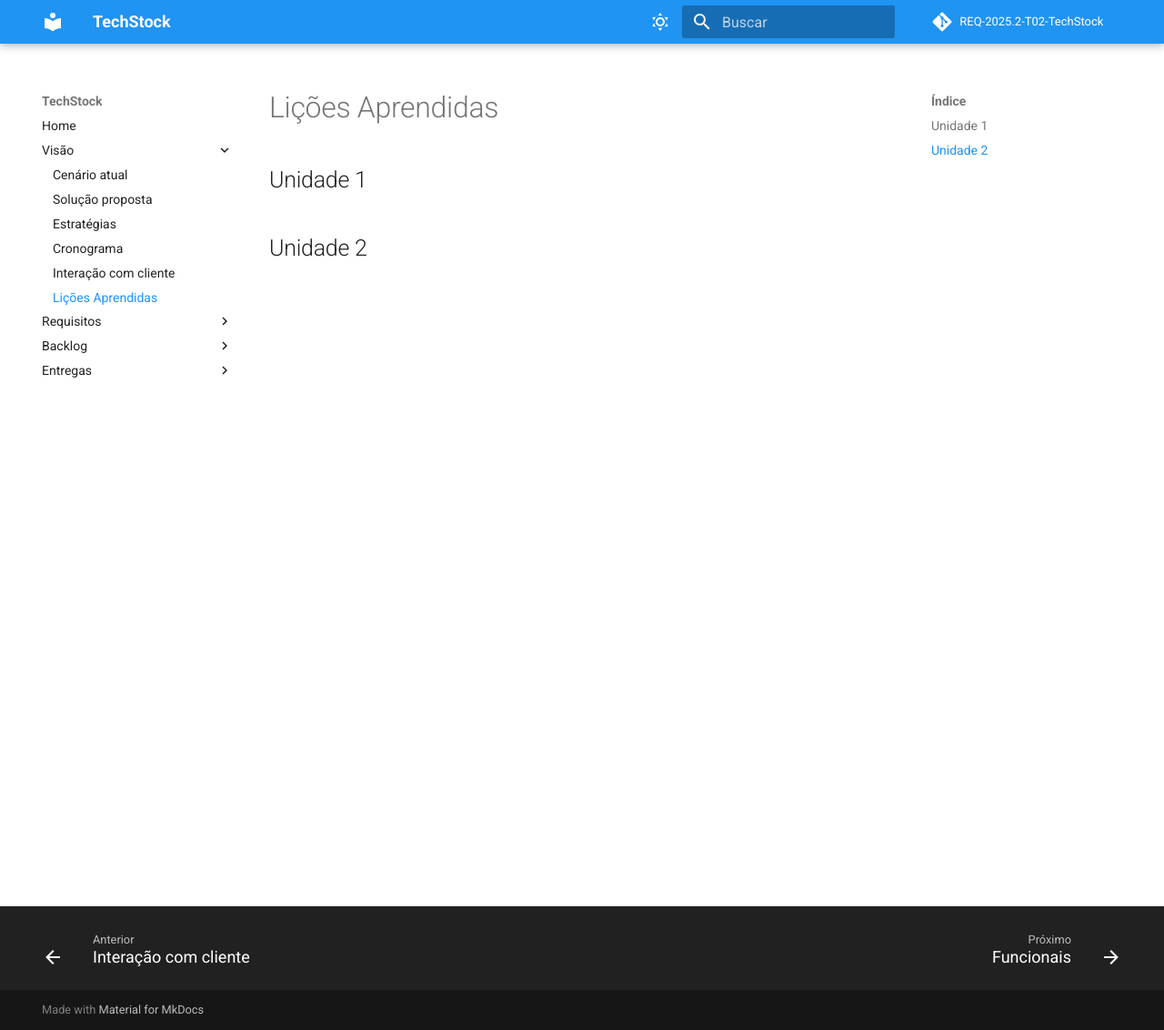
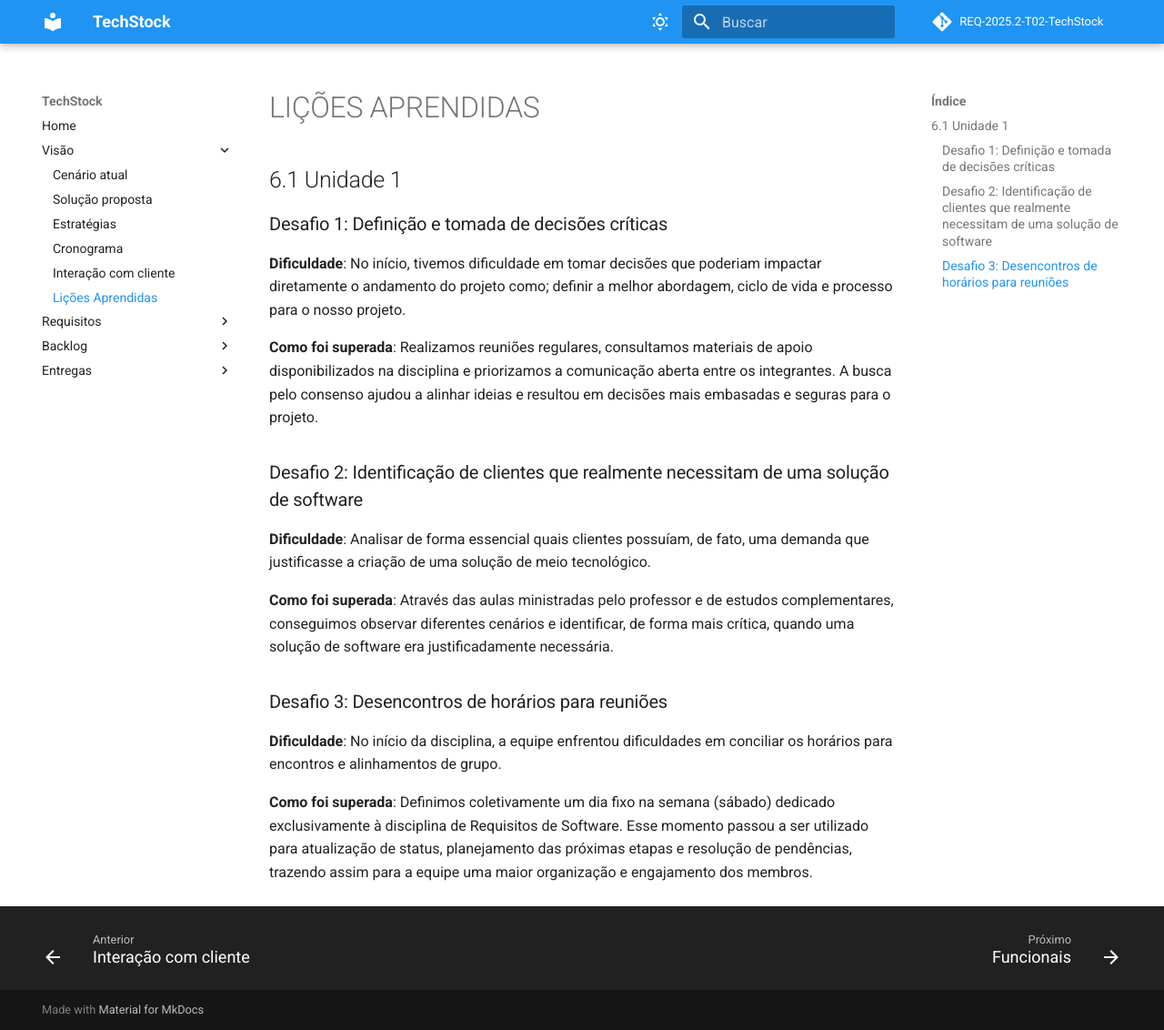
Before and after one commit to mdsreq-fga-unb/REQ-2025.2-T02-TechStock, an MkDocs documentation site: the page built from docs/visao/licoes.md, in a window 1280 px wide and 1132 px high. Shown: the whole window at 91% size. Built offline with MkDocs 1.6.1 and Material for MkDocs 9.7.7, drawn with Linux system fonts in a browser that asks for light colours.

Commit message:
docs(licoes): registra lições aprendidas da equipe

```diff
--- a/docs/visao/licoes.md
+++ b/docs/visao/licoes.md
@@ -1,9 +1,21 @@
-# Lições Aprendidas
+# LIÇÕES APRENDIDAS
 
-## Unidade 1
+## 6.1 Unidade 1
 
-<!-- Liste as lições aprendidas na retrospectiva -->
+### Desafio 1: Definição e tomada de decisões críticas
 
-## Unidade 2
+**Dificuldade**: No início, tivemos dificuldade em tomar decisões que poderiam impactar diretamente o andamento do projeto como; definir a melhor abordagem, ciclo de vida e processo para o nosso projeto.
 
-<!-- Liste as lições aprendidas na retrospectiva -->
+**Como foi superada**: Realizamos reuniões regulares, consultamos materiais de apoio disponibilizados na disciplina e priorizamos a comunicação aberta entre os integrantes. A busca pelo consenso ajudou a alinhar ideias e resultou em decisões mais embasadas e seguras para o projeto.
+
+### Desafio 2: Identificação de clientes que realmente necessitam de uma solução de software
+
+**Dificuldade**: Analisar de forma essencial quais clientes possuíam, de fato, uma demanda que justificasse a criação de uma solução de meio tecnológico.
+
+**Como foi superada**: Através das aulas ministradas pelo professor e de estudos complementares, conseguimos observar diferentes cenários e identificar, de forma mais crítica, quando uma solução de software era justificadamente necessária.
+
+### Desafio 3: Desencontros de horários para reuniões
+
+**Dificuldade**: No início da disciplina, a equipe enfrentou dificuldades em conciliar os horários para encontros e alinhamentos de grupo.
+
+**Como foi superada**: Definimos coletivamente um dia fixo na semana (sábado) dedicado exclusivamente à disciplina de Requisitos de Software. Esse momento passou a ser utilizado para atualização de status, planejamento das próximas etapas e resolução de pendências, trazendo assim para a equipe uma maior organização e engajamento dos membros.
```
